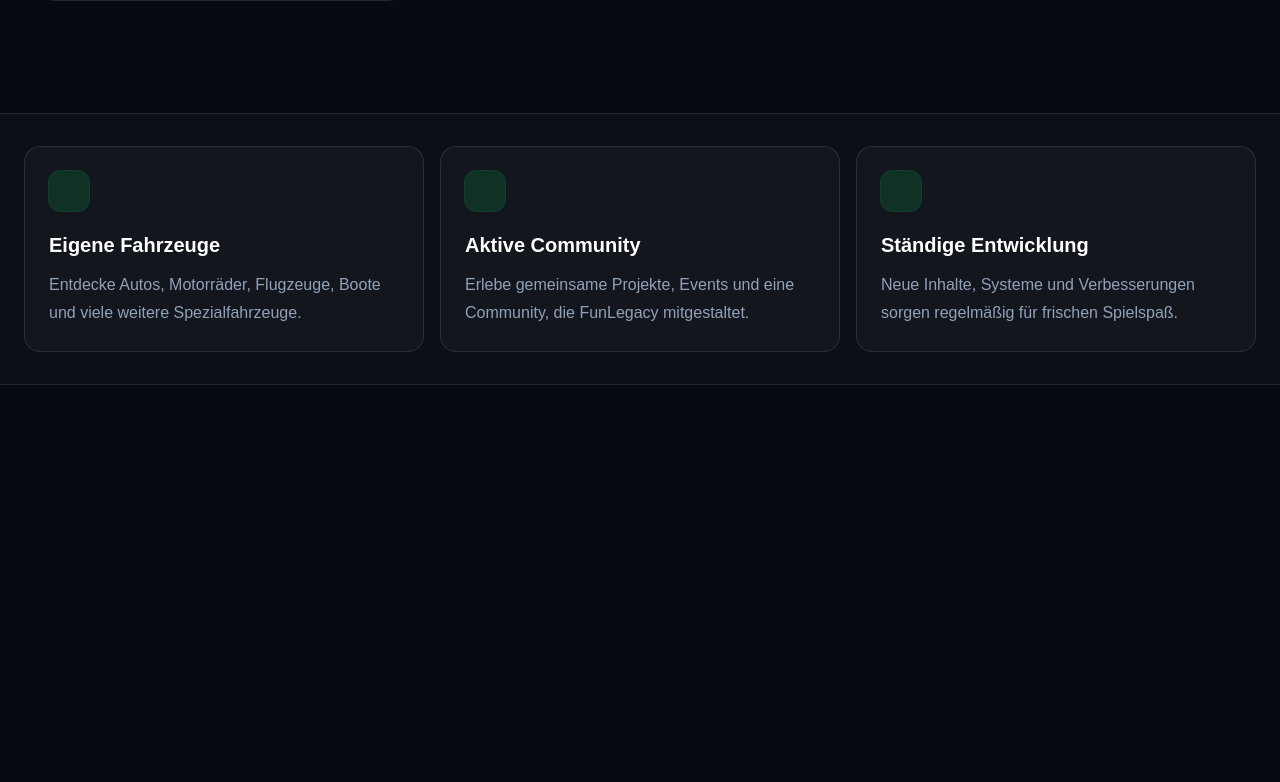
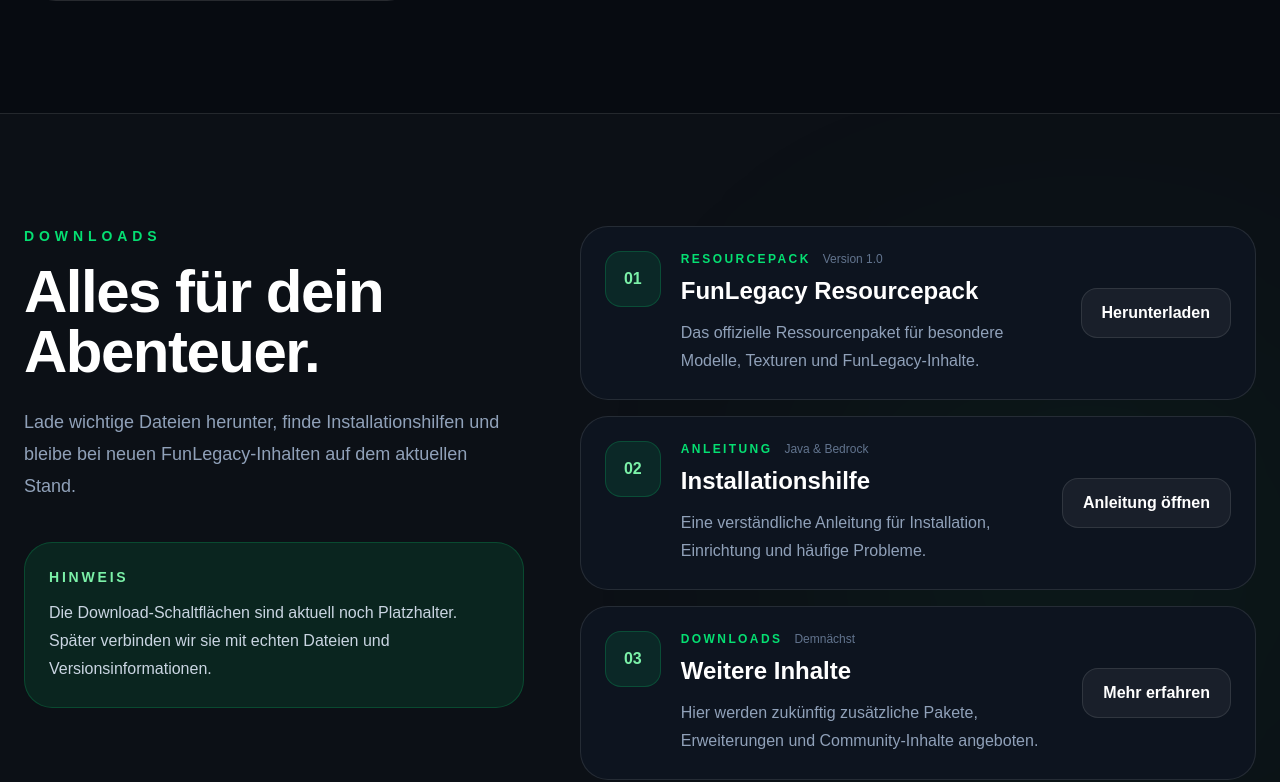
Before and after one commit to Marsch0404/funlegacy-next, a Next.js app: page / in a window 1280 px wide. Shown: the part 5278-6060 px from the top of the page. Before the commit the page ends 5663 px from the top, so only its background shows below. Built offline with nearby package versions, Linux system fonts and the light colour scheme.

Commit message:
Add Why FunLegacy and news sections

```diff
--- a/app/page.tsx
+++ b/app/page.tsx
@@ -3,6 +3,7 @@
 import WhyFunLegacy from "@/components/sections/WhyFunLegacy";
 import NewsSection from "@/components/sections/NewsSection";
 import TeamSection from "@/components/sections/TeamSection";
+import DownloadsSection from "@/components/sections/DownloadsSection";
 
 const features = [
   {
@@ -135,6 +136,8 @@
 
       <TeamSection />
 
+      <DownloadsSection />
+
       <section className="border-y border-white/10 bg-white/[0.02] px-6 py-8">
         <div className="mx-auto grid max-w-7xl gap-4 md:grid-cols-3">
           {features.map((feature) => (
--- /dev/null
+++ b/components/sections/DownloadsSection.tsx
@@ -0,0 +1,111 @@
+const downloads = [
+  {
+    title: "FunLegacy Resourcepack",
+    type: "Resourcepack",
+    version: "Version 1.0",
+    description:
+      "Das offizielle Ressourcenpaket für besondere Modelle, Texturen und FunLegacy-Inhalte.",
+    button: "Herunterladen",
+  },
+  {
+    title: "Installationshilfe",
+    type: "Anleitung",
+    version: "Java & Bedrock",
+    description:
+      "Eine verständliche Anleitung für Installation, Einrichtung und häufige Probleme.",
+    button: "Anleitung öffnen",
+  },
+  {
+    title: "Weitere Inhalte",
+    type: "Downloads",
+    version: "Demnächst",
+    description:
+      "Hier werden zukünftig zusätzliche Pakete, Erweiterungen und Community-Inhalte angeboten.",
+    button: "Mehr erfahren",
+  },
+];
+
+export default function DownloadsSection() {
+  return (
+    <section
+      id="downloads"
+      className="relative overflow-hidden border-y border-white/10 bg-white/[0.02] px-6 py-28"
+    >
+      <div className="absolute right-0 top-1/3 h-96 w-96 rounded-full bg-green-500/10 blur-[150px]" />
+
+      <div className="relative mx-auto max-w-7xl">
+        <div className="grid gap-14 lg:grid-cols-[0.85fr_1.15fr]">
+          <div>
+            <p className="text-sm font-bold uppercase tracking-[0.35em] text-green-400">
+              Downloads
+            </p>
+
+            <h2 className="mt-4 text-4xl font-black tracking-tight sm:text-6xl">
+              Alles für dein Abenteuer.
+            </h2>
+
+            <p className="mt-6 max-w-xl text-lg leading-8 text-slate-400">
+              Lade wichtige Dateien herunter, finde Installationshilfen und
+              bleibe bei neuen FunLegacy-Inhalten auf dem aktuellen Stand.
+            </p>
+
+            <div className="mt-10 rounded-[1.75rem] border border-green-400/20 bg-green-400/10 p-6">
+              <p className="text-sm font-bold uppercase tracking-[0.2em] text-green-300">
+                Hinweis
+              </p>
+
+              <p className="mt-3 leading-7 text-slate-300">
+                Die Download-Schaltflächen sind aktuell noch Platzhalter. Später
+                verbinden wir sie mit echten Dateien und Versionsinformationen.
+              </p>
+            </div>
+          </div>
+
+          <div className="space-y-4">
+            {downloads.map((download, index) => (
+              <article
+                key={download.title}
+                className="group rounded-[1.75rem] border border-white/10 bg-[#0d141f] p-6 transition duration-300 hover:-translate-y-1 hover:border-green-400/30"
+              >
+                <div className="flex flex-col justify-between gap-6 sm:flex-row sm:items-center">
+                  <div className="flex gap-5">
+                    <div className="flex h-14 w-14 shrink-0 items-center justify-center rounded-2xl border border-green-400/20 bg-green-400/10 font-black text-green-300">
+                      0{index + 1}
+                    </div>
+
+                    <div>
+                      <div className="flex flex-wrap items-center gap-3">
+                        <span className="text-xs font-bold uppercase tracking-[0.2em] text-green-400">
+                          {download.type}
+                        </span>
+
+                        <span className="text-xs text-slate-500">
+                          {download.version}
+                        </span>
+                      </div>
+
+                      <h3 className="mt-2 text-2xl font-black">
+                        {download.title}
+                      </h3>
+
+                      <p className="mt-3 max-w-xl leading-7 text-slate-400">
+                        {download.description}
+                      </p>
+                    </div>
+                  </div>
+
+                  <a
+                    href="#downloads"
+                    className="inline-flex shrink-0 items-center justify-center rounded-2xl border border-white/10 bg-white/5 px-5 py-3 font-bold text-white transition group-hover:border-green-400/30 group-hover:bg-green-500 group-hover:text-black"
+                  >
+                    {download.button}
+                  </a>
+                </div>
+              </article>
+            ))}
+          </div>
+        </div>
+      </div>
+    </section>
+  );
+}
```
